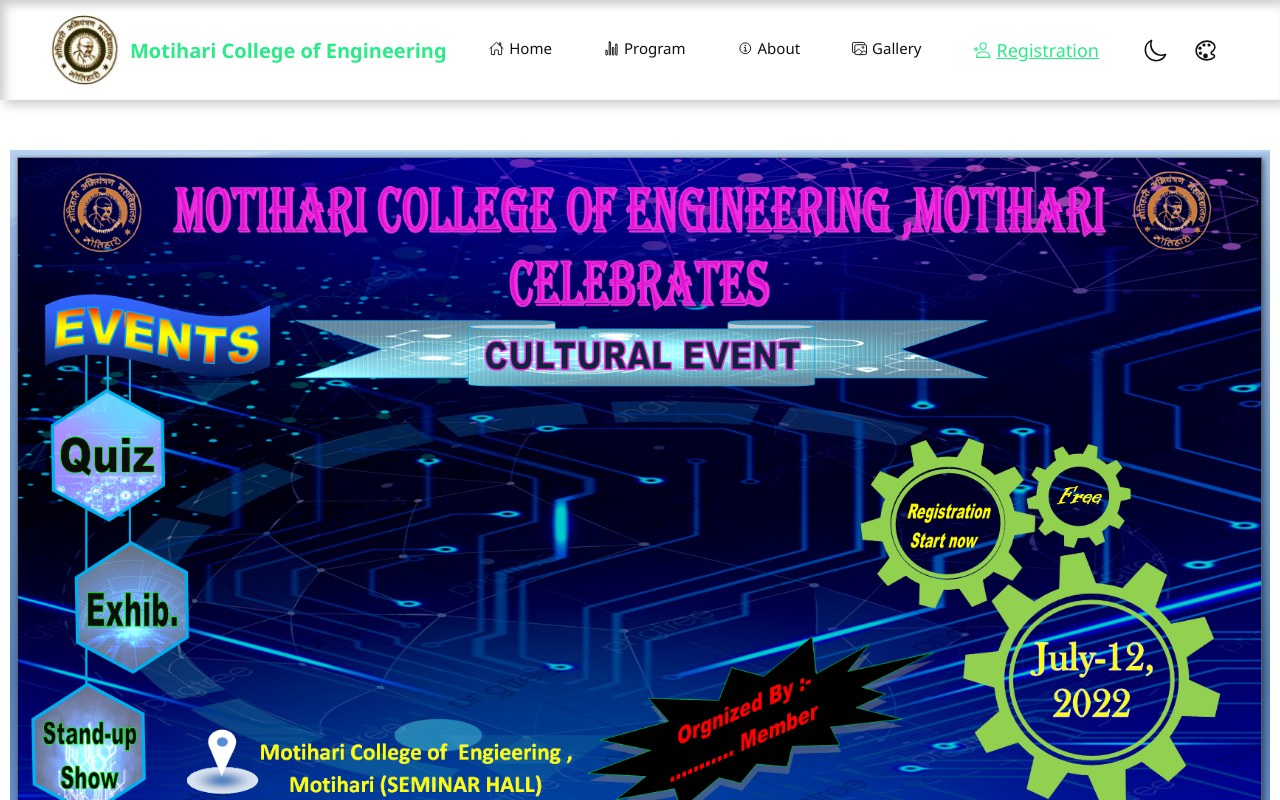
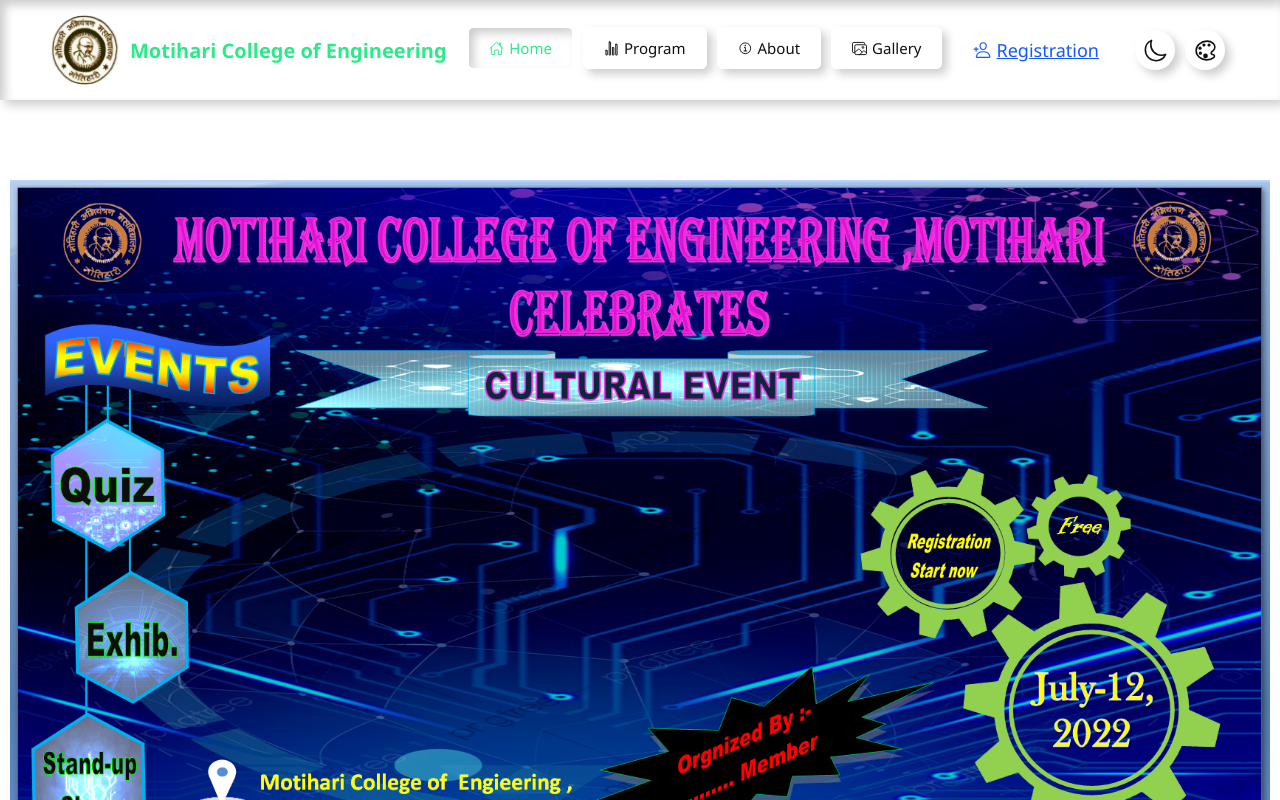
Before and after one commit to Rahulkumar703/mce, a React (Create React App) app: page / in a window 1280 px wide. Built offline with nearby package versions, Linux system fonts and the light colour scheme.

Commit message:
added active nav

```diff
--- a/src/Components/About.css
+++ b/src/Components/About.css
@@ -1,11 +1,10 @@
 .about {
     background: url('../Assets/R.jpg');
     background-attachment: fixed;
-    background-size: auto 100%;
+    background-size: 100% auto;
     background-position: center;
     background-repeat: no-repeat;
     justify-content: start;
-    padding-top: 5rem;
 
 }
 
--- a/src/Components/Header.css
+++ b/src/Components/Header.css
@@ -76,28 +76,40 @@
     display: flex;
     align-items: center;
     justify-content: center;
+    box-shadow: inset -.5rem -.5rem 10px rgba(255, 255, 255, 0.2),
+        .5rem .5rem 10px rgba(0, 0, 0, 0.2);
 }
 
 .nav-list .nav-items .nav-links ion-icon {
     padding-right: .5rem;
+    pointer-events: none;
+}
+
+.nav-list .nav-items .nav-links p {
+    pointer-events: none;
 }
 
 .nav-list .nav-items .nav-links#register {
     background: none;
-    color: var(--primary);
+    color: var(--secondary);
     border-color: transparent;
     text-decoration: underline;
     font-size: 1.8rem;
+    box-shadow: none;
 }
 
-.nav-list .nav-items:hover .nav-links {
+.nav-list .nav-items .nav-links#register:hover {
     color: var(--primary);
 }
 
-.nav-list .nav-items:hover {
-    color: var(--night-text);
-    transform: scale(1.1);
+.nav-list .nav-items .nav-links:hover,
+.nav-list .nav-items .nav-links.active {
+    color: var(--primary);
+    box-shadow: inset -.5rem -.5rem 10px rgba(255, 255, 255, 0.2),
+        inset .5rem .5rem 10px rgba(0, 0, 0, 0.2);
 }
+
+
 
 .nav-list .nav-items:last-child {
     margin-right: 0;
@@ -126,6 +138,8 @@
     user-select: none;
     margin: .5rem;
     color: var(--text);
+    box-shadow: inset -.5rem -.5rem 10px rgba(255, 255, 255, 0.2),
+        .5rem .5rem 10px rgba(0, 0, 0, 0.2);
 }
 
 .theme-menu .themecolor {
--- a/src/Components/Header.js
+++ b/src/Components/Header.js
@@ -8,6 +8,7 @@
     const [isDarkMode, setIsDarkMode] = useState(false);
     const [isThemeOpen, setIsThemeOpen] = useState(false);
     const [isActiveHamburger, setIsActiveHamburger] = useState(false);
+    const [activeTab, setActiveTab] = useState('/');
 
     useEffect(() => {
         if (isDarkMode) {
@@ -25,12 +26,21 @@
         }
     }, [])
 
+    useEffect(() => {
+        setActiveTab(window.location.pathname)
+    }, [])
+
+
     const changeTheme = (e) => {
         const styles = getComputedStyle(e.target);
         const color = styles.getPropertyValue('--color');
 
         document.documentElement.style.setProperty('--primary', color);
     }
+    const changeActiveTab = (e) => {
+        setActiveTab(e.target.getAttribute('href'))
+    }
+
     return (
         <header className='header'>
             <div className="page-heading">
@@ -45,32 +55,32 @@
                 <nav className='nav-bar'>
                     <ul className='nav-list'>
                         <li className='nav-items'>
-                            <Link className='nav-links' to="/">
+                            <Link className={activeTab !== '/' ? 'nav-links' : 'nav-links active'} onClick={changeActiveTab} to="/" >
                                 <ion-icon className="icons" name="home-outline"></ion-icon>
                                 <p>Home</p>
                             </Link>
                         </li>
                         <li className='nav-items'>
-                            <Link className='nav-links' to="/program">
+                            <Link className={activeTab !== '/program' ? 'nav-links' : 'nav-links active'} onClick={changeActiveTab} to="/program">
                                 <ion-icon className="icons" name="stats-chart-outline"></ion-icon>
                                 <p>Program</p>
                             </Link>
                         </li>
                         <li className='nav-items'>
-                            <Link className='nav-links' to="/about">
+                            <Link className={activeTab !== '/about' ? 'nav-links' : 'nav-links active'} onClick={changeActiveTab} to="/about">
                                 <ion-icon className="icons" name="information-circle-outline"></ion-icon>
                                 <p>About</p>
                             </Link>
                         </li>
                         <li className='nav-items'>
-                            <Link className='nav-links' to="/gallery">
+                            <Link className={activeTab !== '/gallery' ? 'nav-links' : 'nav-links active'} onClick={changeActiveTab} to="/gallery">
                                 <ion-icon className="icons" name="images-outline"></ion-icon>
                                 <p>Gallery</p>
                             </Link>
                         </li>
                         <li className='nav-items'>
 
-                            <Link className='nav-links' id='register' to="/registration">
+                            <Link className={activeTab !== '/register' ? 'nav-links' : 'nav-links active'} id='register' onClick={changeActiveTab} to="/registration">
                                 <ion-icon className="icons" name="person-add-outline"></ion-icon>
                                 <p>Registration</p>
                             </Link>
--- a/src/Components/Home.css
+++ b/src/Components/Home.css
@@ -1,6 +1,5 @@
 .page.home {
     justify-content: flex-start;
-    padding-top: 5rem;
 }
 
 .home .poster {
--- a/src/Components/Page.css
+++ b/src/Components/Page.css
@@ -9,4 +9,5 @@
     flex-direction: column;
     align-items: center;
     justify-content: center;
+    padding-top: 8rem;
 }
--- a/src/Components/Registration.css
+++ b/src/Components/Registration.css
@@ -3,7 +3,8 @@
     padding: 2rem 5rem;
     border-radius: 2rem;
     box-shadow: inset -.5rem -.5rem 10px rgba(255, 255, 255, 0.2),
-        inset .5rem .5rem 10px rgba(0, 0, 0, 0.2);
+        inset .5rem .5rem 10px rgba(0, 0, 0, 0.2),
+        .5rem .5rem 10px rgba(0, 0, 0, 0.2);
     position: relative;
 }
 
@@ -47,9 +48,11 @@
     padding: 1rem;
     font-size: 1.5rem;
     border-radius: .5rem;
-    background: var(--bg);
     border: 1px solid transparent;
     outline-color: var(--primary);
+    background: var(--bg);
+    box-shadow: inset -.5rem -.5rem 10px rgba(255, 255, 255, 0.2),
+        .5rem .5rem 10px rgba(0, 0, 0, 0.2);
 }
 
 .input-box .input-field[type="number"]::-webkit-inner-spin-button {
@@ -58,7 +61,7 @@
 
 .input-box .input-field:hover,
 .input-box .input-field:focus {
-    border: 1px solid var(--bg);
+    border: 1px solid var(--text);
 }
 
 .input-box .input-field:valid~label,
@@ -133,10 +136,13 @@
     justify-content: center;
     cursor: pointer;
     font-weight: bold;
+    box-shadow: inset -.5rem -.5rem 10px rgba(255, 255, 255, 0.2),
+        .5rem .5rem 10px rgba(0, 0, 0, 0.2);
 }
 
 .action-btns input:hover {
-    transform: scale(1.2);
+    box-shadow: inset -.5rem -.5rem 10px rgba(255, 255, 255, 0.2),
+        inset .5rem .5rem 10px rgba(0, 0, 0, 0.2);
 }
 
 .action-btns input[type="reset"] {
@@ -145,4 +151,5 @@
     border-color: transparent;
     text-decoration: underline;
     font-size: 1.8rem;
+    box-shadow: none;
 }
--- a/src/index.css
+++ b/src/index.css
@@ -24,5 +24,5 @@
 body.dark {
   --text: #ffffff;
   --fade-bg: #c1c1c1;
-  --bg: #262525;
+  --bg: #252525;
 }
```
Also changed, not shown: src/Assets/R.jpg.
